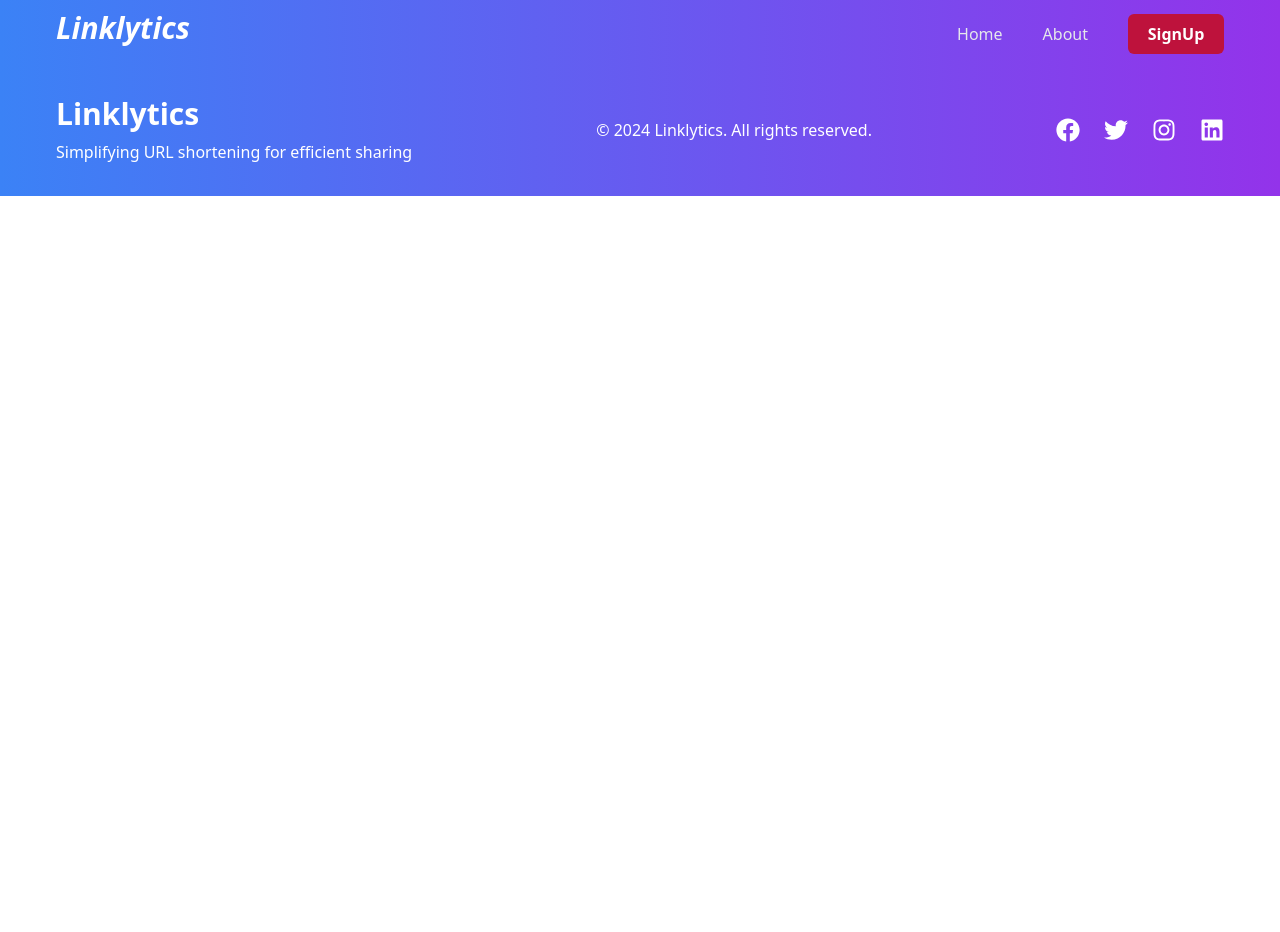
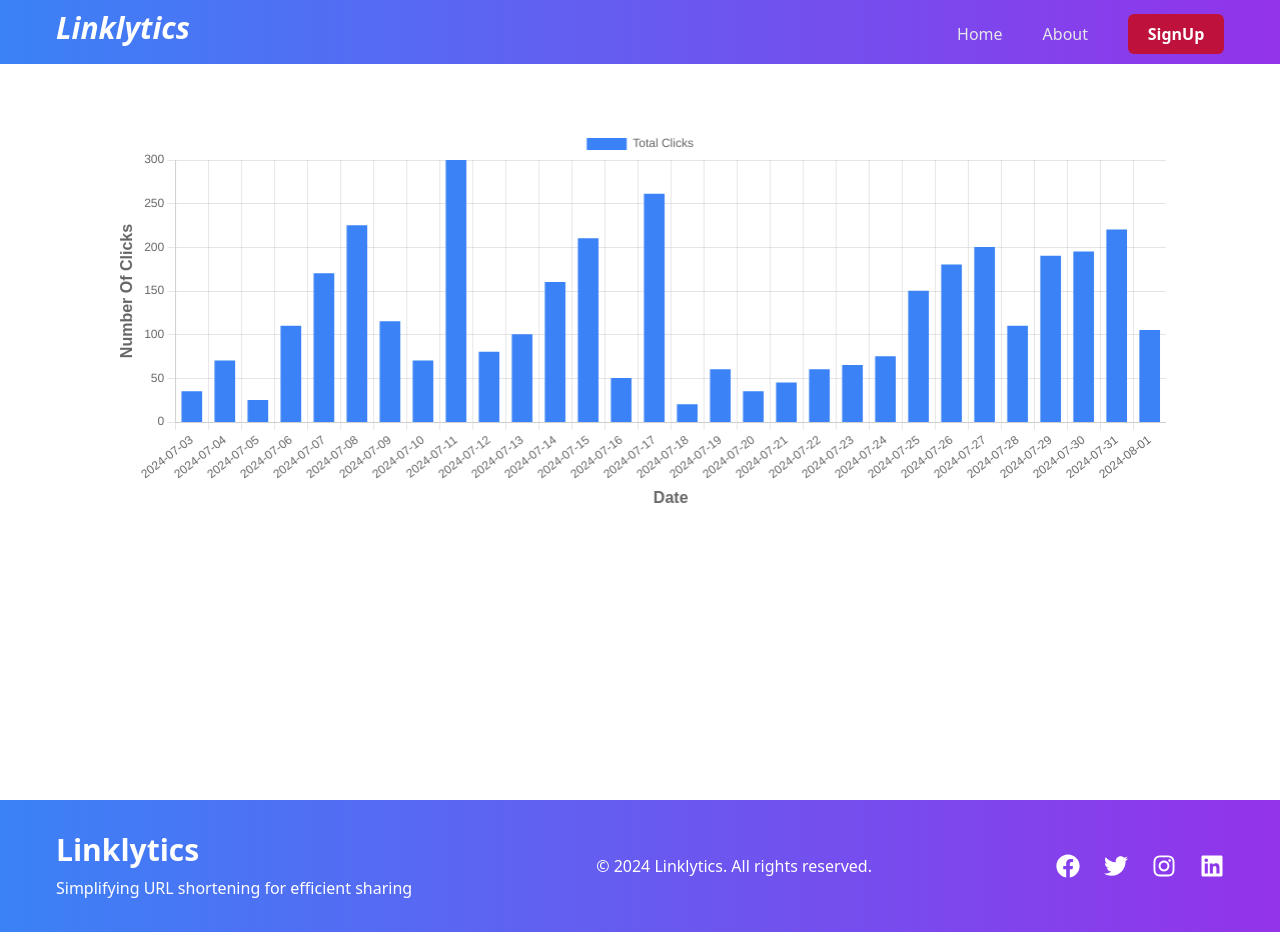
Before and after one commit to chandan-howale/url-shortener-react, a React (Vite) app: page /dashboard in a window 1280 px wide. Before the commit the page ends 800 px from the top, so only its background shows below. Built offline with nearby package versions, Linux system fonts and the light colour scheme; no server answers.

Commit message:
feat: add dashboard layout and graph components with dummy data

```diff
--- a/package.json
+++ b/package.json
@@ -10,9 +10,12 @@
     "preview": "vite preview"
   },
   "dependencies": {
+    "@tanstack/react-query": "^5.104.1",
     "axios": "^1.20.0",
+    "chart.js": "^4.5.1",
     "motion": "^13.2.0",
     "react": "^19.2.8",
+    "react-chartjs-2": "^5.3.1",
     "react-dom": "^19.2.8",
     "react-hook-form": "^7.87.0",
     "react-hot-toast": "^2.6.1",
--- a/src/App.jsx
+++ b/src/App.jsx
@@ -7,6 +7,7 @@ import NavBar from './components/NavBar'
 import Footer from './components/Footer'
 import LoginPage from './components/LoginPage'
 import { Toaster } from 'react-hot-toast'
+import DashboardLayout from './components/Dashboard/DashboardLayout'
 
 function App() {
 
@@ -19,6 +20,7 @@ function App() {
       <Route path="/about" element={<AboutPage />} />
       <Route path="/register" element={<RegisterPage />} />
       <Route path="/login" element={<LoginPage />} />
+      <Route path="/dashboard" element={<DashboardLayout />} />
     </Routes>
     <Footer />
     </Router>
--- /dev/null
+++ b/src/components/Dashboard/DashboardLayout.jsx
@@ -0,0 +1,17 @@
+import React from 'react'
+import Graph from './Graph'
+import { dummyData } from '../../dummyData/data'
+
+const DashboardLayout = () => {
+  return (
+    <div className="lg:px-14 sm:px-8 px-4 min-h-[calc(100vh-64px)]">
+        <div className="lg:w-[90%] w-full mx-auto py-16">
+            <div className="h-96 relative">
+              <Graph graphData={dummyData} />
+            </div>
+        </div>
+    </div>
+  )
+}
+
+export default DashboardLayout
--- /dev/null
+++ b/src/components/Dashboard/Graph.jsx
@@ -0,0 +1,104 @@
+import React from "react";
+import { Bar } from "react-chartjs-2";
+import {
+  Chart as ChartJS,
+  BarElement,
+  CategoryScale,
+  LinearScale,
+  Legend,
+  Tooltip,
+  Filler,
+} from "chart.js";
+
+ChartJS.register(
+  BarElement,
+  Tooltip,
+  CategoryScale,
+  LinearScale,
+  Legend,
+  Filler
+);
+
+const Graph = ({ graphData }) => {
+  const labels = graphData?.map((item, i) => `${item.clickDate}`);
+  const userPerDaya = graphData?.map((item) => item.count);
+
+  const data = {
+    labels:
+     graphData.length > 0
+        ? labels
+        : ["", "", "", "", "", "", "", "", "", "", "", "", "", ""],
+    datasets: [
+      {
+        label: "Total Clicks",
+        data:
+         graphData.length > 0
+            ? userPerDaya
+            : [1, 2, 3, 4, 5, 6, 7, 6, 5, 4, 3, 2, 1],
+        backgroundColor:
+         graphData.length > 0 ? "#3b82f6" : "rgba(54, 162, 235, 0.1)",
+        borderColor: "#1D2327",
+        pointBorderColor: "red",
+        fill: true,
+        tension: 0.4,
+        barThickness: 20,
+        categoryPercentage: 1.5,
+        barPercentage: 1.5,
+      },
+    ],
+  };
+
+  const options = {
+    maintainAspectRatio: false,
+    responsive: true,
+    plugins: {
+      legend: {
+        display: true,
+      },
+    },
+    scales: {
+      y: {
+        beginAtZero: true,
+        ticks: {
+          // stepSize: 1,
+          callback: function (value) {
+            if (Number.isInteger(value)) {
+              return value.toString();
+            }
+            return "";
+          },
+        },
+        title: {
+          display: true,
+          text: "Number Of Clicks",
+          font: {
+            family: "Arial",
+            size: 16,
+            weight: "bold",
+            color: "#FF0000",
+          },
+        },
+      },
+      x: {
+        beginAtZero: true,
+        // ticks: {
+        //   stepSize: 1,
+        // },
+        title: {
+          display: true,
+          text: "Date",
+          font: {
+            family: "Arial",
+            size: 16,
+            weight: "bold",
+            color: "#FF0000",
+          },
+        },
+      },
+    },
+  };
+
+  return <Bar className=" w-full" data={data} options={options}></Bar>;
+};
+
+export default Graph;
--- /dev/null
+++ b/src/dummyData/data.js
@@ -0,0 +1,255 @@
+export const dummyData = [
+    {
+      id: 1,
+      clickDate: "2024-07-03",
+      count: 35,
+    },
+    {
+      id: 2,
+      clickDate: "2024-07-04",
+      count: 70,
+    },
+    {
+      id: 3,
+      clickDate: "2024-07-05",
+      count: 25,
+    },
+    {
+      id: 4,
+      clickDate: "2024-07-06",
+      count: 110,
+    },
+    {
+      id: 5,
+      clickDate: "2024-07-07",
+      count: 170,
+    },
+    {
+      id: 6,
+      clickDate: "2024-07-08",
+      count: 225,
+    },
+    {
+      id: 7,
+      clickDate: "2024-07-09",
+      count: 115,
+    },
+    {
+      id: 8,
+      clickDate: "2024-07-10",
+      count: 70,
+    },
+    {
+      id: 9,
+      clickDate: "2024-07-11",
+      count: 300,
+    },
+    {
+      id: 10,
+      clickDate: "2024-07-12",
+      count: 80,
+    },
+    {
+      id: 11,
+      clickDate: "2024-07-13",
+      count: 100,
+    },
+    {
+      id: 12,
+      clickDate: "2024-07-14",
+      count: 160,
+    },
+    {
+      id: 13,
+      clickDate: "2024-07-15",
+      count: 210,
+    },
+    {
+      id: 14,
+      clickDate: "2024-07-16",
+      count: 50,
+    },
+    {
+      id: 15,
+      clickDate: "2024-07-17",
+      count: 261,
+    },
+    {
+      id: 16,
+      clickDate: "2024-07-18",
+      count: 20,
+    },
+    {
+      id: 17,
+      clickDate: "2024-07-19",
+      count: 60,
+    },
+    {
+      id: 18,
+      clickDate: "2024-07-20",
+      count: 35,
+    },
+    {
+      id: 19,
+      clickDate: "2024-07-21",
+      count: 45,
+    },
+    {
+      id: 20,
+      clickDate: "2024-07-22",
+      count: 60,
+    },
+    {
+      id: 21,
+      clickDate: "2024-07-23",
+      count: 65,
+    },
+    {
+      id: 22,
+      clickDate: "2024-07-24",
+      count: 75,
+    },
+    {
+      id: 23,
+      clickDate: "2024-07-25",
+      count: 150,
+    },
+    {
+      id: 24,
+      clickDate: "2024-07-26",
+      count: 180,
+    },
+    {
+      id: 25,
+      clickDate: "2024-07-27",
+      count: 200,
+    },
+    {
+      id: 26,
+      clickDate: "2024-07-28",
+      count: 110,
+    },
+    {
+      id: 27,
+      clickDate: "2024-07-29",
+      count: 190,
+    },
+    {
+      id: 28,
+      clickDate: "2024-07-30",
+      count: 195,
+    },
+    {
+      id: 29,
+      clickDate: "2024-07-31",
+      count: 220,
+    },
+    {
+      id: 30,
+      clickDate: "2024-08-01",
+      count: 105,
+    },
+  ];
+
+  export const lessDummyData = [
+    {
+      id: 1,
+      clickDate: "2024-07-01",
+      count: 17,
+    },
+    {
+      id: 2,
+      clickDate: "2024-07-02",
+      count: 150,
+    },
+    {
+      id: 3,
+      clickDate: "2024-07-03",
+      count: 95,
+    },
+    {
+      id: 4,
+      clickDate: "2024-07-04",
+      count: 120,
+    },
+    {
+      id: 5,
+      clickDate: "2024-07-07",
+      count: 240,
+    },
+    {
+      id: 6,
+      clickDate: "2024-07-08",
+      count: 300,
+    },
+    {
+      id: 7,
+      clickDate: "2024-07-09",
+      count: 220,
+    },
+    {
+      id: 8,
+      clickDate: "2024-07-10",
+      count: 50,
+    },
+    {
+      id: 9,
+      clickDate: "2024-07-11",
+      count: 80,
+    },
+    {
+      id: 10,
+      clickDate: "2024-07-12",
+      count: 110,
+    },
+    {
+      id: 11,
+      clickDate: "2024-07-13",
+      count: 165,
+    },
+    {
+      id: 12,
+      clickDate: "2024-07-14",
+      count: 111,
+    },
+    {
+      id: 13,
+      clickDate: "2024-07-15",
+      count: 77,
+    },
+    {
+      id: 14,
+      clickDate: "2024-07-16",
+      count: 200,
+    },
+    {
+      id: 15,
+      clickDate: "2024-07-17",
+      count: 100,
+    },
+    {
+      id: 16,
+      clickDate: "2024-07-18",
+      count: 240,
+    },
+    {
+      id: 17,
+      clickDate: "2024-07-19",
+      count: 270,
+    },
+    {
+      id: 18,
+      clickDate: "2024-07-20",
+      count: 170,
+    },
+    {
+      id: 19,
+      clickDate: "2024-07-21",
+      count: 60,
+    },
+    {
+      id: 20,
+      clickDate: "2024-07-22",
+      count: 235,
+    },
+  ];
```
Also changed, not shown: 1 other file (tests, documents, lock files or other folders).
